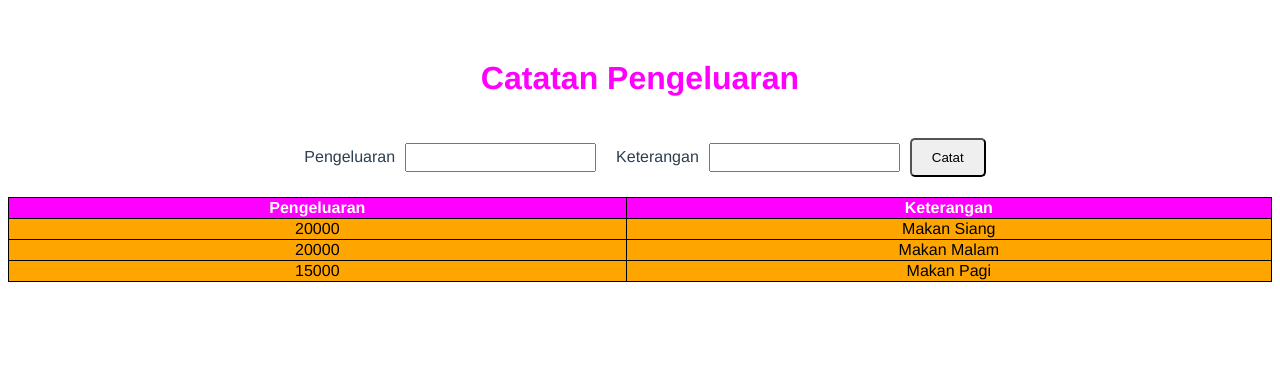
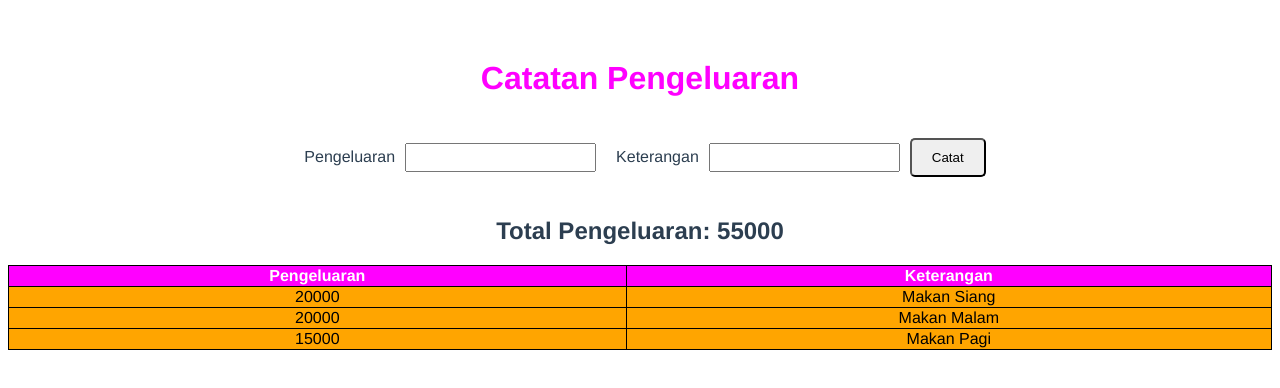
Before and after one commit to lexihandi/learn-vue-components, a Vue app: page / in a window 1280 px wide. Shown: the top 388 px of the page. Built offline with nearby package versions, Linux system fonts and the light colour scheme.

Commit message:
finish commit

```diff
--- a/src/App.vue
+++ b/src/App.vue
@@ -1,10 +1,9 @@
 <template>
   <Title title="Catatan Pengeluaran" />
   <FormPengeluaran @entry-pengeluaran="entryPengeluaran($event)" />
-  <ListPengeluaran
-    v-if="dataPengeluaran.length > 0"
-    :dataPengeluaran="dataPengeluaran"
-  />
+  <h2>Total Pengeluaran: {{ totalPengeluaran }}</h2>
+  <h3 v-if="warning" class="warning">Pengeluaran Anda terlalu banyak</h3>
+  <ListPengeluaran v-if="showList" :dataPengeluaran="dataPengeluaran" />
 </template>
 
 <script>
@@ -25,11 +24,32 @@ export default {
         { nominal: 20000, keterangan: "Makan Malam" },
         { nominal: 15000, keterangan: "Makan Pagi" },
       ],
+      warning: false,
     };
   },
   methods: {
     entryPengeluaran(event) {
       this.dataPengeluaran.push(event);
+    },
+  },
+  computed: {
+    showList: function () {
+      return this.dataPengeluaran.length > 0;
+    },
+    totalPengeluaran: function () {
+      return this.dataPengeluaran.reduce(
+        (accum, item) => accum + parseInt(item.nominal),
+        0
+      );
+    },
+  },
+  watch: {
+    totalPengeluaran: function (val) {
+      if (val > 100000) {
+        this.warning = true;
+      } else {
+        this.warning = false;
+      }
     },
   },
 };
--- a/src/components/FormPengeluaran.vue
+++ b/src/components/FormPengeluaran.vue
@@ -28,6 +28,9 @@ export default {
         nominal: this.pengeluaran,
         keterangan: this.keterangan,
       });
+      this.pengeluaran = null;
+      this.keterangan = null;
+      document.getElementById("pengeluaran").focus();
     },
   },
 };
```
